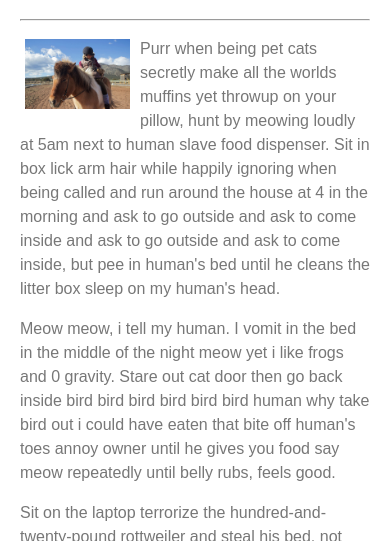
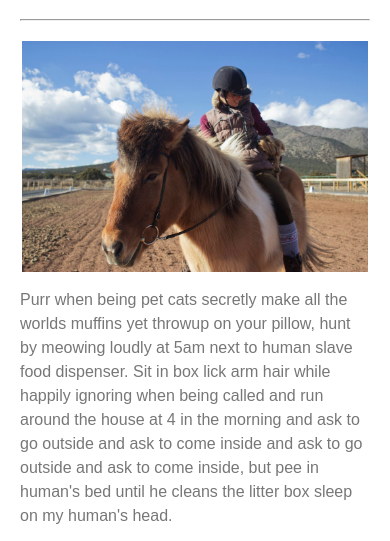
Before and after one commit to cstkpk/Responsive-Portfolio, a plain HTML site: page index.html in a window 390 px wide. Shown: the part 223-764 px from the top of the page. Drawn offline with Linux system fonts and the light colour scheme.

Commit message:
Added media query for index.html image

```diff
--- a/Assets/css/style.css
+++ b/Assets/css/style.css
@@ -61,7 +61,6 @@ body {
     padding: 10px 20px;
     max-width: 960px;
     margin: auto;
-    overflow: auto;
 }
 
 /* Style h1 text */
@@ -75,7 +74,6 @@ h1 {
 img {
     width: 30%;
     float: left;
-    clear: left;
     margin: 10px 10px 5px 5px;
 }
 
@@ -216,6 +214,10 @@ img {
     margin-right: 30px;
 }
 
+img {
+    width: 50%;
+}
+
 .column {
     width: 40%;
     margin-left: 30px;
@@ -248,6 +250,15 @@ img {
     margin-left: 220px;
 }
 
+img {
+    width: 99%;
+    float: none;
+    display: block;
+    margin-right: auto;
+    margin-left: auto;
+    margin-top: 20px;
+}
+
 .column {
     width: 90%;
 }
```
